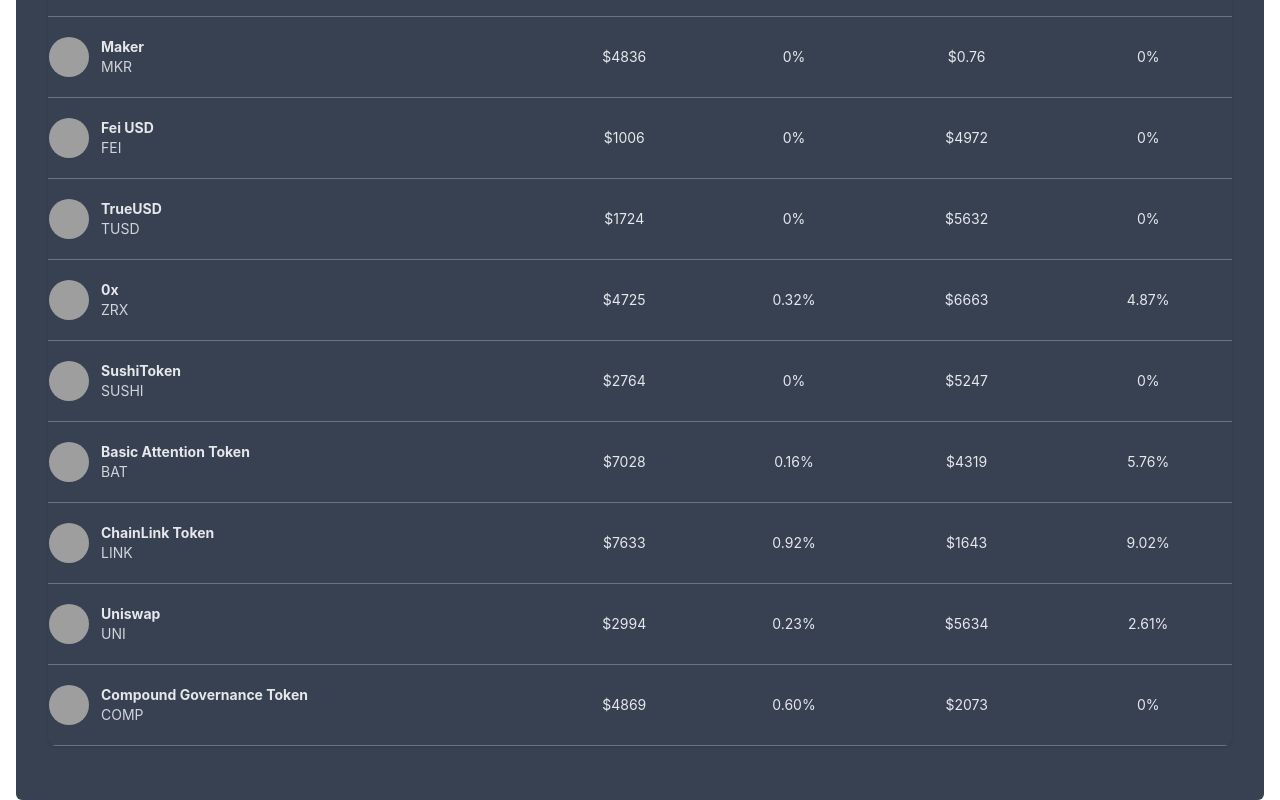
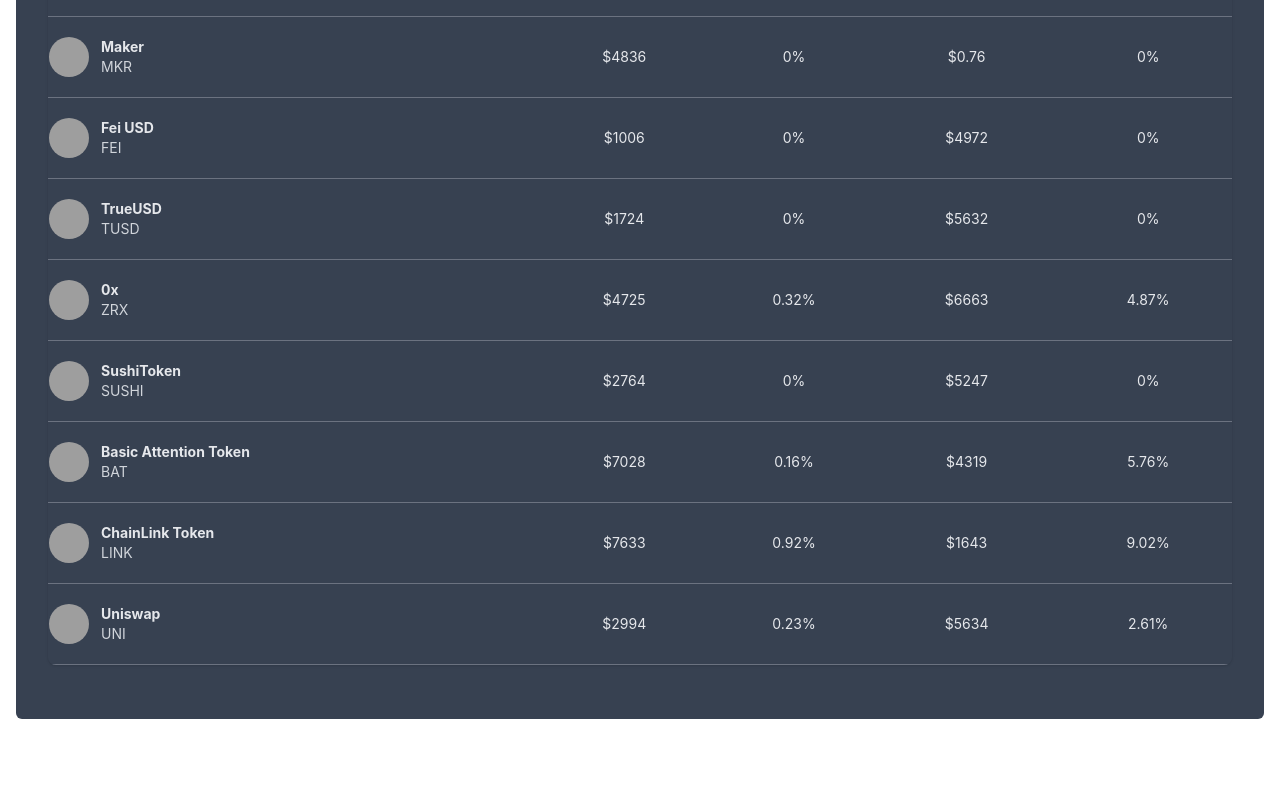
Before and after one commit to Emmanuel0705/bitspine, a React (Create React App) app: page / in a window 1280 px wide. Shown: the part 1363-2163 px from the top of the page. After the commit the page ends 2082 px from the top, so only its background shows below. Built offline with nearby package versions, Linux system fonts and the light colour scheme; grey boxes are pictures that could not be loaded.

Commit message:
__ new funcs __

```diff
--- a/src/App.js
+++ b/src/App.js
@@ -61,7 +61,7 @@
                 await getEthBalance();
                 await getAccountLiquity();
             })();
-            // window.sessionStorage.removeItem('address');
+            window.sessionStorage.removeItem("address");
         }
     };
 
@@ -205,29 +205,29 @@
     };
 
     // const exitMarket = async () => {
-    //   try {
-    //     const provider = new ethers.providers.Web3Provider(ethereum);
-    //     const signer = provider.getSigner();
-    //     const contract = new ethers.Contract(
-    //       CONSTANTS.COMPTROLLER_CONTRACT_ADDRESS,
-    //       CONSTANTS.COMPT_ABI,
-    //       signer
-    //     );
+    //     try {
+    //         const provider = new ethers.providers.Web3Provider(ethereum);
+    //         const signer = provider.getSigner();
+    //         const contract = new ethers.Contract(
+    //             CONSTANTS.COMPTROLLER_CONTRACT_ADDRESS,
+    //             CONSTANTS.COMPT_ABI,
+    //             signer
+    //         );
 
-    //     const markets = [CONSTANTS.CONTRACT_ADDRESS];
+    //         const markets = [CONSTANTS.CONTRACT_ADDRESS];
 
-    //     setLoader(true);
-    //     const tx = await contract.exitMarket(CONSTANTS.CONTRACT_ADDRESS, {
-    //       gasLimit: ethers.utils.hexlify(250000),
-    //       gasPrice: ethers.utils.hexValue(20000000000),
-    //     });
-    //     await tx.wait();
-    //     setLoader(false);
-    //     setReload(!reload);
-    //   } catch (error) {
-    //     setLoader(false);
-    //     console.log(error);
-    //   }
+    //         setLoader(true);
+    //         const tx = await contract.exitMarket(CONSTANTS.CONTRACT_ADDRESS, {
+    //             gasLimit: ethers.utils.hexlify(250000),
+    //             gasPrice: ethers.utils.hexValue(20000000000),
+    //         });
+    //         await tx.wait();
+    //         setLoader(false);
+    //         setReload(!reload);
+    //     } catch (error) {
+    //         setLoader(false);
+    //         console.log(error);
+    //     }
     // };
 
     const getAccountLiquity = async () => {
--- a/src/constants/oracle..js
+++ b/src/constants/oracle..js
@@ -454,30 +454,4 @@
         underlying_price: { value: "0.004698324273006295" },
         underlying_symbol: "UNI",
     },
-
-    {
-        borrow_cap: { value: "90750.00000000000000000" },
-        borrow_rate: { value: "0.028571063292366682512512486" },
-        cash: { value: "975294.600864994481203357" },
-        collateral_factor: { value: "0.65000000000000000" },
-        comp_borrow_apy: { value: "0" },
-        comp_supply_apy: { value: "0.6055095520186349" },
-        exchange_rate: { value: "0.020394983983791959" },
-        interest_rate_model_address:
-            "0xd956188795ca6f4a74092ddca33e0ea4ca3a1395",
-        name: "Compound Collateral",
-        number_of_borrowers: 102,
-        number_of_suppliers: 4678,
-        reserve_factor: { value: "0.25000000000000000" },
-        reserves: { value: "2899.070221697965234037500000" },
-        supply_rate: { value: "0.000441301744025485306893698" },
-        symbol: "cCOMP",
-        token_address: "0x70e36f6bf80a52b3b46b3af8e106cc0ed743e8e4",
-        total_borrows: { value: "20738.388080221271791826" },
-        total_supply: { value: "48695008.51350354" },
-        underlying_address: "0xc00e94cb662c3520282e6f5717214004a7f26888",
-        underlying_name: "Compound Governance Token",
-        underlying_price: { value: "0.038897496488581387" },
-        underlying_symbol: "COMP",
-    },
 ];
--- a/src/index.js
+++ b/src/index.js
@@ -1,17 +1,14 @@
 import React from "react";
-import ReactDOM from "react-dom";
+import ReactDOM from "react-dom/client";
 import "./index.css";
 import App from "./App";
 import reportWebVitals from "./reportWebVitals";
 
-ReactDOM.render(
-  <React.StrictMode>
-    <App />
-  </React.StrictMode>,
-  document.getElementById("root")
+const root = ReactDOM.createRoot(document.getElementById("root"));
+root.render(
+    <React.StrictMode>
+        <App />
+    </React.StrictMode>
 );
 
-// If you want to start measuring performance in your app, pass a function
-// to log results (for example: reportWebVitals(console.log))
-// or send to an analytics endpoint. Learn more: https://bit.ly/CRA-vitals
 reportWebVitals();
```
